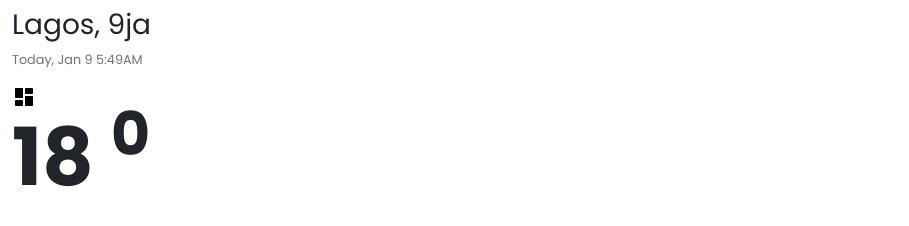
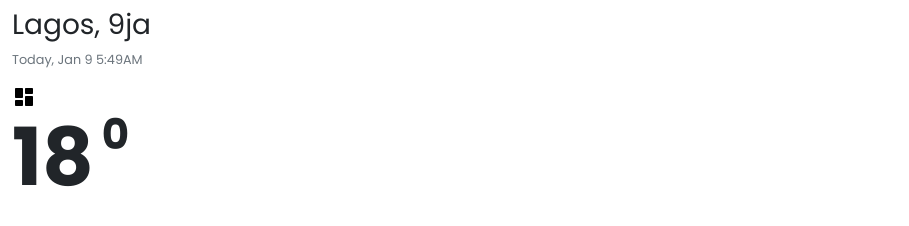
Before and after one commit to fatboy0112/react-weather-app, a React (Create React App) app: page /weather in a window 1280 px wide. Shown: the top 226 px of the page, without its empty margins (0-909 px from the left). Built offline with nearby package versions, Linux system fonts and the light colour scheme; no server answers.

Commit message:
Added the current-weather-unit component and styles respectively

```diff
--- a/src/inc/styles/style.css
+++ b/src/inc/styles/style.css
@@ -139,6 +139,12 @@ section.footer-nav > section{
 
 
 /* weather app styling */
+
+.current-weather-unit{
+    display:inline-block;
+    transform:translateX(-15px) scale(0.7);
+
+}
 /* media queries */
 
 @media (min-width:667.98px){
```
